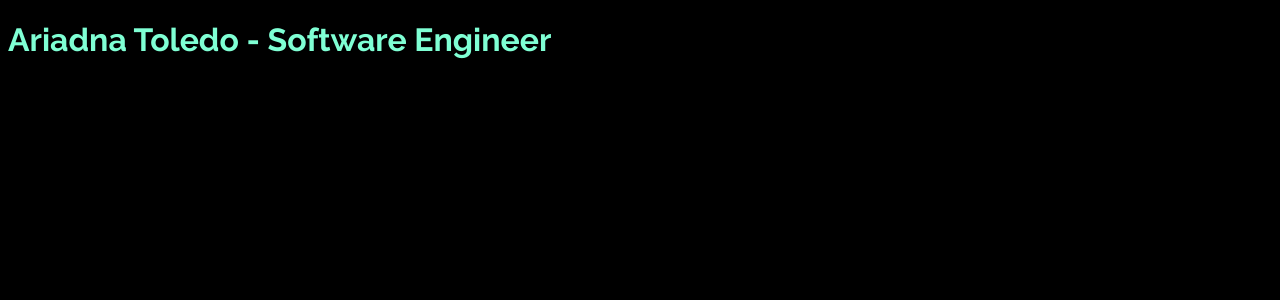
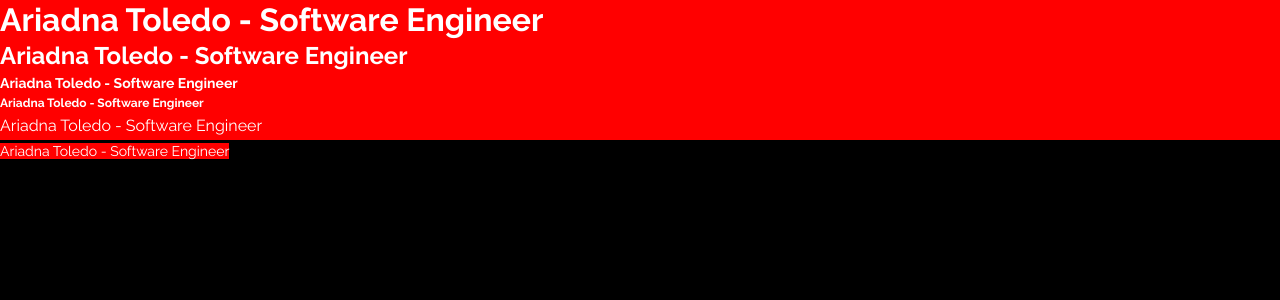
Before and after one commit to ariadnatoledo/mood-sound-card, a React (Vite) app: page / in a window 1280 px wide. Shown: the top 300 px of the page. Built offline with nearby package versions, Linux system fonts and the light colour scheme.

Commit message:
Add Typography, mixins and variables

```diff
--- a/src/App.scss
+++ b/src/App.scss
@@ -1,6 +1,13 @@
 @use "./styles/mixins" as *;
 @use "./styles/typography" as *;
 @use "./styles/variables" as *;
+@use "./styles/global" as *;
+
+* {
+  margin: 0;
+  padding: 0;
+  box-sizing: border-box;
+}
 
 html, body {
   font-family: "Raleway";
--- a/src/components/Header/Header.jsx
+++ b/src/components/Header/Header.jsx
@@ -4,6 +4,12 @@ function Header() {
   return (
     <div className="header">
     <h1 className="header__title">Ariadna Toledo - Software Engineer</h1>
+    <h2 className="header__title">Ariadna Toledo - Software Engineer</h2>
+    <h3 className="header__title">Ariadna Toledo - Software Engineer</h3>
+    <h4 className="header__title">Ariadna Toledo - Software Engineer</h4>
+    <p className="header__title">Ariadna Toledo - Software Engineer</p>
+    <span className="header__title">Ariadna Toledo - Software Engineer</span>
+
     </div>
   )
 }
--- a/src/components/Header/Header.scss
+++ b/src/components/Header/Header.scss
@@ -1,9 +1,11 @@
 @use "../../styles/mixins" as *;
 @use "../../styles/typography" as *;
 @use "../../styles/variables" as *;
+@use "../../styles/global" as *;
 
 .header {
-    &__title {
-        color:aquamarine;
-    }
+  &__title {
+    background: red;
+    color: white;
+  }
 }
--- a/src/styles/_global.scss
+++ b/src/styles/_global.scss
@@ -3,13 +3,62 @@
 @use "./variables" as *;
 
 
-* {
-    margin: 0;
-    padding: 0;
-    box-sizing: border-box;
+h1 {
+  font-size: 1.75rem;
+  line-height: 2.25rem;
+
+  @include tablet {
+    font-size: 2rem;
+    line-height: 2.5rem;
   }
+}
 
-  body {
-    font-family: "Raleway";
+h2 {
+  font-size: 1.25rem;
+  line-height: 1.75rem;
 
+  @include tablet {
+    font-size: 1.5rem;
+    line-height: 2rem;
   }
+}
+
+h3 {
+  font-size: 0.8125rem;
+  line-height: 1.25rem;
+
+  @include tablet {
+    font-size: 0.875rem;
+    line-height: 1.375rem;
+  }
+}
+
+h4 {
+  font-size: 0.6875rem;
+  line-height: 1rem;
+
+  @include tablet {
+    font-size: 0.75rem;
+    line-height: 1.125rem;
+  }
+}
+
+p {
+  font-size: 0.9375rem;
+  line-height: 1.625rem;
+
+  @include tablet {
+    font-size: 1rem;
+    line-height: 1.75rem;
+  }
+}
+
+span {
+  font-size: 0.8125rem;
+  line-height: 1.25rem;
+
+  @include tablet {
+    font-size: 0.875rem;
+    line-height: 1.375rem;
+  }
+}
--- a/src/styles/_typography.scss
+++ b/src/styles/_typography.scss
@@ -1,6 +1,14 @@
 @font-face {
-    font-family: "Raleway";
-    src: url("../assets/fonts/Raleway/static/Raleway-Regular.ttf") format("truetype");
+    font-family: "Raleway-Bold";
+    src: url("../assets/fonts/Raleway/static/Raleway-Bold.ttf");
+    font-weight: 700;
+    font-style: normal;
+}
+
+
+@font-face {
+    font-family: "Raleway-Regular";
+    src: url("../assets/fonts/Raleway/static/Raleway-Regular.ttf");
     font-weight: 400;
     font-style: normal;
 }
```
Also changed, not shown: src/styles/_mixins.scss (line endings or trailing spaces).
